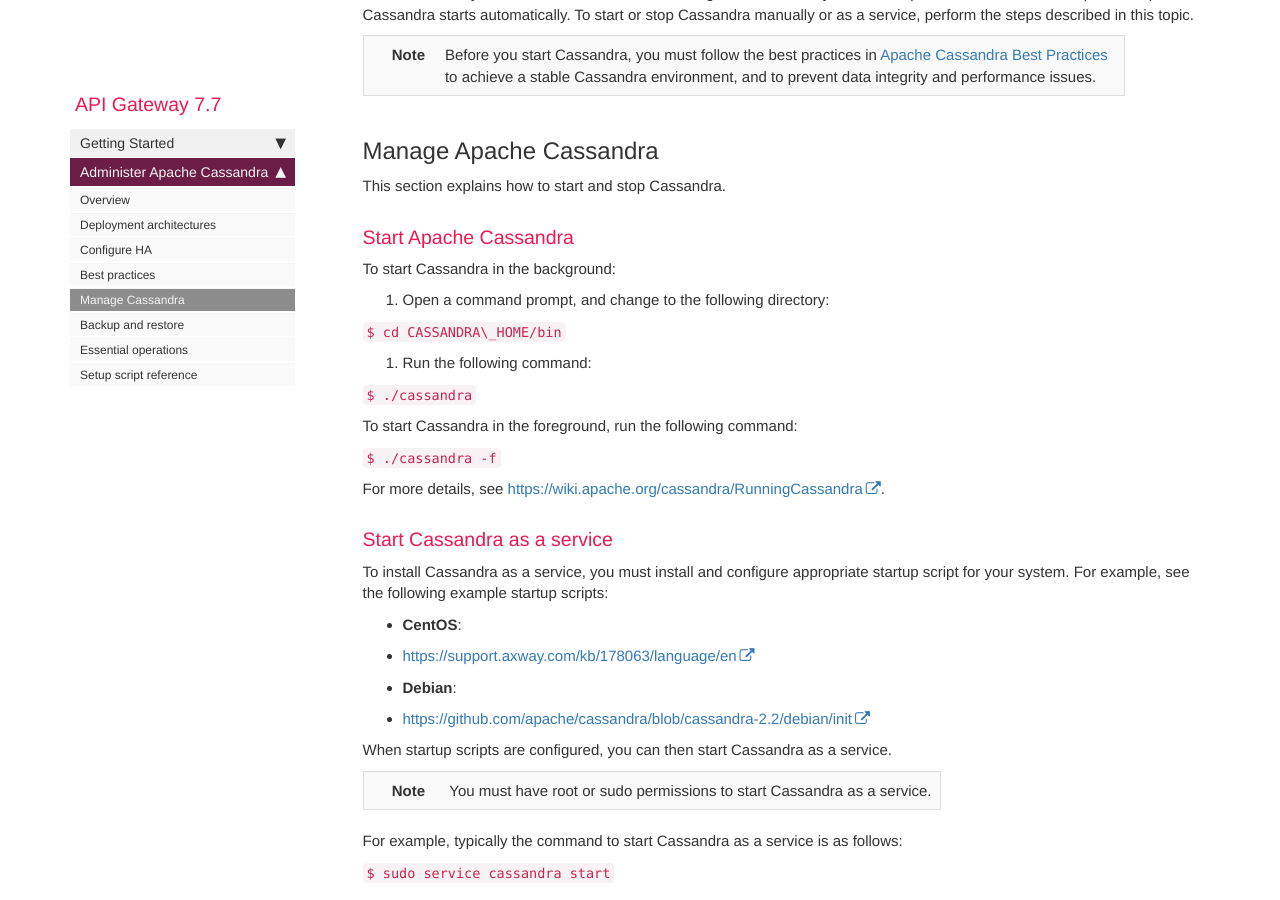
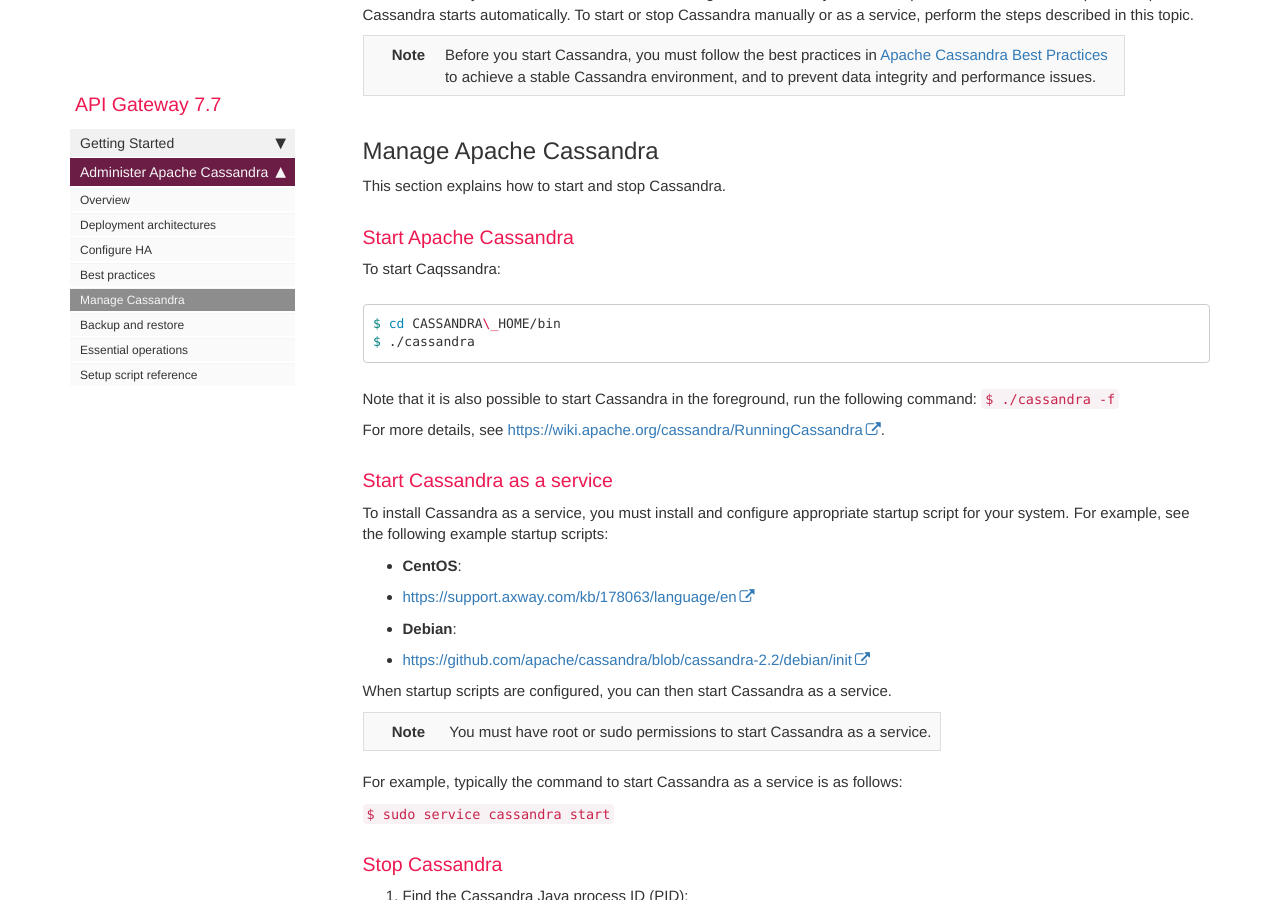
Before and after one commit to andreamussap/Axway_Docs4All_Hackathon, a Jekyll site: the page built from doctheme/pages/apigateway/cassadmin/cassandra_manage.md, in a window 1280 px wide and 900 px high, scrolled down 610 px. Built offline with Jekyll 4.4.1, drawn with Linux system fonts in a browser that asks for light colours; nearby versions of some CDN libraries; comment, search, counter and statistics services are not loaded.

Commit message:
Clarify command

````diff
--- a/doctheme/pages/apigateway/cassadmin/cassandra_manage.md
+++ b/doctheme/pages/apigateway/cassadmin/cassandra_manage.md
@@ -27,19 +27,13 @@
 
 ### Start Apache Cassandra
 
-To start Cassandra in the background:
+To start Caqssandra:
+```bash
+$ cd CASSANDRA\_HOME/bin
+$ ./cassandra
+```
 
-1.  Open a command prompt, and change to the following directory:
-
-`$ cd CASSANDRA\_HOME/bin`
-
-2.  Run the following command:
-
-`$ ./cassandra`
-
-To start Cassandra in the foreground, run the following command:
-
-`$ ./cassandra -f`
+Note that it is also possible to start Cassandra in the foreground, run the following command: `$ ./cassandra -f`
 
 For more details, see
 <https://wiki.apache.org/cassandra/RunningCassandra>.
````
